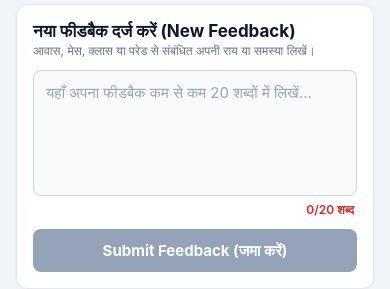
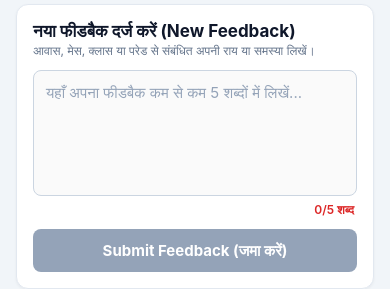
Before and after one commit to ipssantoshmishra-coder/PTSTraining, a React Native app in the folder mobile/: screen /FeedbackPortal in a window 390 px wide. Shown: the part 173-462 px from the top of the page. Built offline with nearby package versions, Linux system fonts and the light colour scheme.

Commit message:
reducing Word count in feedback to 5 words

```diff
--- a/mobile/src/screens/FeedbackScreen.js
+++ b/mobile/src/screens/FeedbackScreen.js
@@ -51,10 +51,10 @@ export default function FeedbackScreen({ route }) {
   };
 
   const handleApply = async () => {
-    if (wordCount < 20) {
+    if (wordCount < 5) {
       Alert.alert(
         'Feedback Incomplete',
-        `Please write at least 20 words.\nCurrent word count: ${wordCount}`
+        `Please write at least 5 words.\nCurrent word count: ${wordCount}`
       );
       return;
     }
@@ -129,7 +129,7 @@ export default function FeedbackScreen({ route }) {
               multiline
               numberOfLines={5}
               textAlignVertical="top"
-              placeholder="यहाँ अपना फीडबैक कम से कम 20 शब्दों में लिखें..."
+              placeholder="यहाँ अपना फीडबैक कम से कम 5 शब्दों में लिखें..."
               placeholderTextColor="#94A3B8"
             />
 
@@ -137,20 +137,20 @@ export default function FeedbackScreen({ route }) {
               <Text
                 style={[
                   styles.counterText,
-                  wordCount < 20 ? styles.counterPending : styles.counterSuccess,
+                  wordCount < 5 ? styles.counterPending : styles.counterSuccess,
                 ]}
               >
-                {wordCount}/20 शब्द {wordCount >= 20 ? '✓' : ''}
+                {wordCount}/5 शब्द {wordCount >= 5 ? '✓' : ''}
               </Text>
             </View>
 
             <TouchableOpacity
               style={[
                 styles.submitBtn,
-                wordCount < 20 && styles.submitBtnDisabled,
+                wordCount < 5 && styles.submitBtnDisabled,
               ]}
               onPress={handleApply}
-              disabled={loading || wordCount < 20}
+              disabled={loading || wordCount < 5}
               activeOpacity={0.8}
             >
               {loading ? (
```
Also changed, not shown: 1 other file (tests, documents, lock files or other folders).
